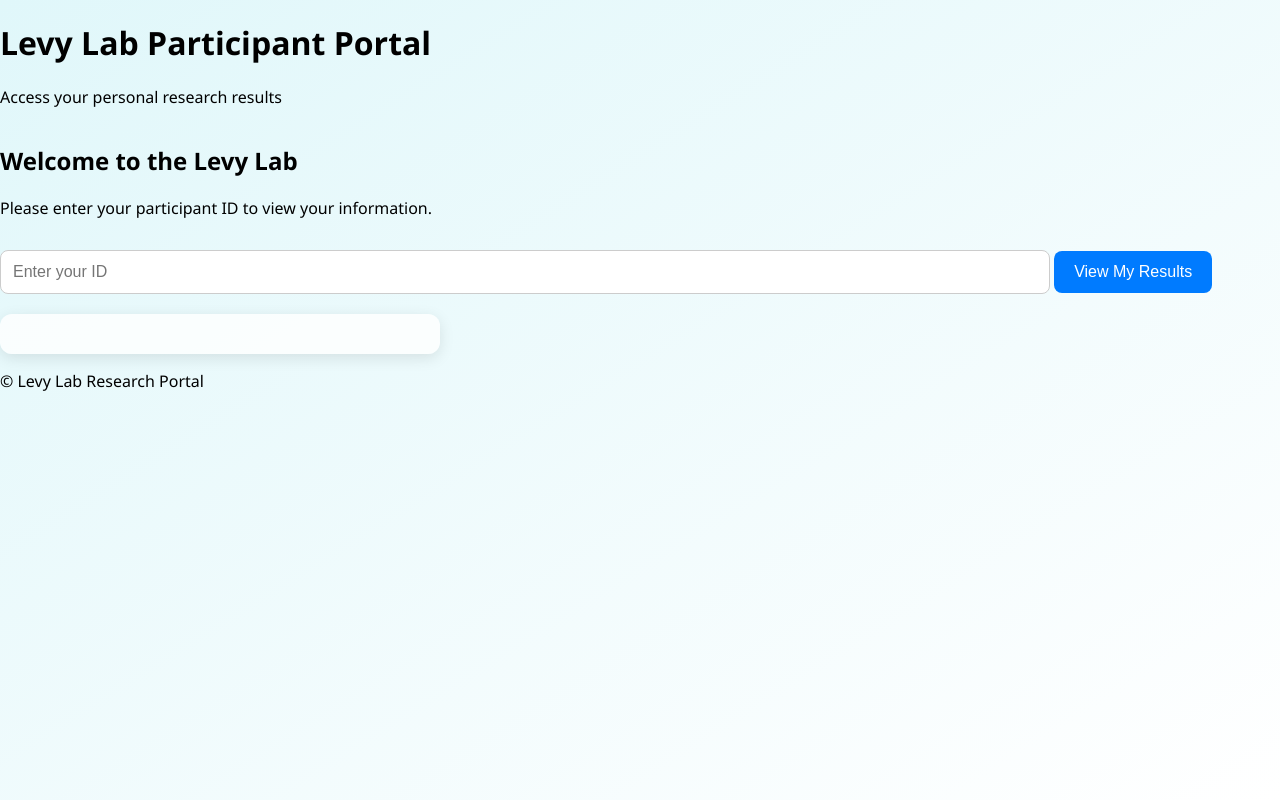
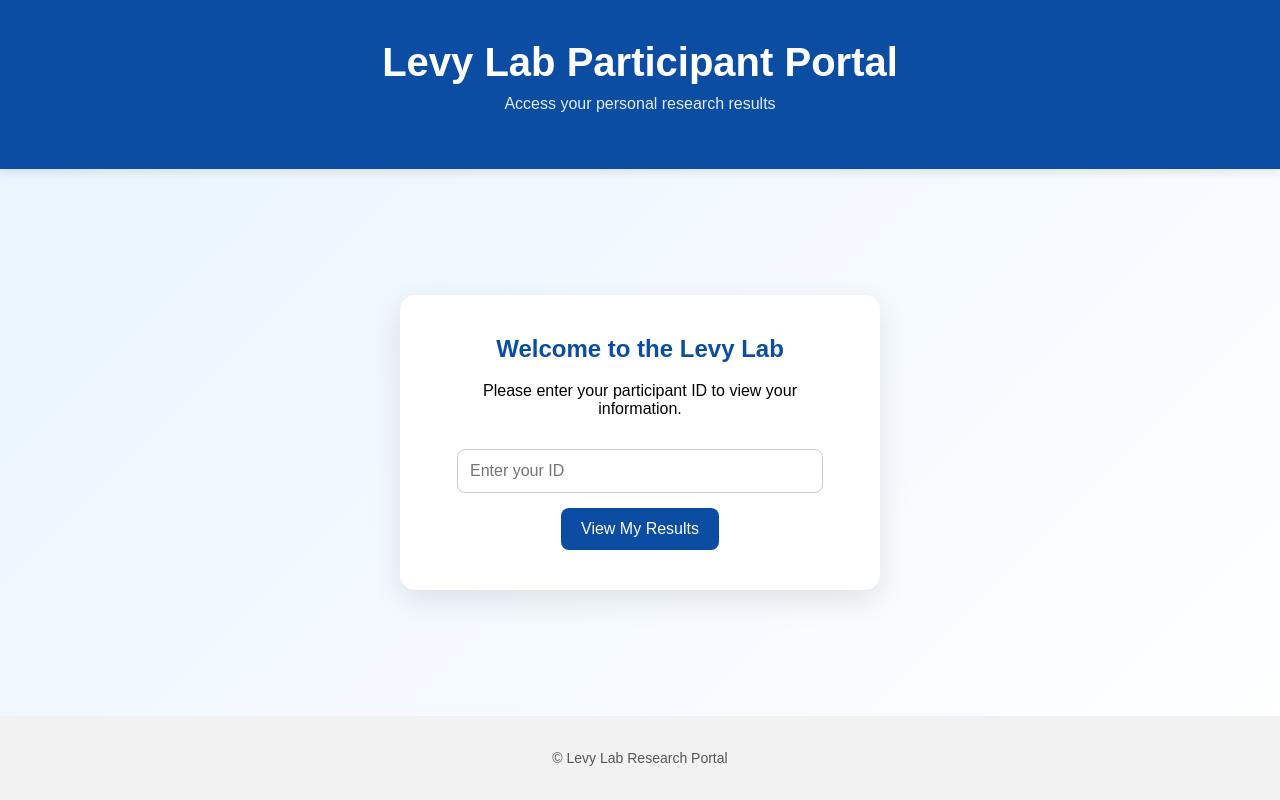
Before and after one commit to tasibnat2706/LL-Web, a plain HTML site: page index.html in a window 1280 px wide. Drawn offline with Linux system fonts and the light colour scheme.

Commit message:
Update style.css

```diff
--- a/style.css
+++ b/style.css
@@ -1,102 +1,113 @@
-/* Body and overall layout */
-body {
-    font-family: 'Segoe UI', Tahoma, Geneva, Verdana, sans-serif;
-    background: linear-gradient(to bottom right, #e0f7fa, #ffffff);
-    margin: 0;
-    min-height: 100vh;
-    display: flex;
-    flex-direction: column;
+body{
+font-family: Arial, sans-serif;
+margin:0;
+background:linear-gradient(135deg,#e8f4ff,#ffffff);
+min-height:100vh;
+display:flex;
+flex-direction:column;
 }
 
 /* Header */
-.site-header {
-    text-align: center;
-    padding: 40px 20px 20px 20px;
-    background-color: #007bff;
-    color: white;
-    box-shadow: 0 4px 6px rgba(0,0,0,0.1);
+
+header{
+background:#0a4da3;
+color:white;
+text-align:center;
+padding:40px 20px;
+box-shadow:0 3px 10px rgba(0,0,0,0.1);
 }
 
-.site-header h1 {
-    margin: 0;
-    font-size: 2.5em;
+header h1{
+margin:0;
+font-size:2.5em;
 }
 
-.site-header p {
-    margin-top: 10px;
-    font-size: 1.2em;
+header p{
+margin-top:10px;
+opacity:0.9;
 }
 
-/* Center container for welcome box */
-.center-container {
-    flex: 1;
-    display: flex;
-    flex-direction: column;
-    align-items: center;
-    justify-content: center;
-    padding: 20px;
+/* Center container */
+
+.main-container{
+flex:1;
+display:flex;
+flex-direction:column;
+align-items:center;
+justify-content:center;
+padding:40px;
 }
 
-/* Welcome box */
-.welcome-box {
-    background-color: #e6f7ff;
-    border-radius: 15px;
-    padding: 40px 30px;
-    box-shadow: 0 8px 20px rgba(0,0,0,0.1);
-    text-align: center;
-    max-width: 400px;
-    width: 100%;
-    transition: transform 0.2s;
+/* Welcome card */
+
+.welcome-card{
+background:white;
+padding:40px;
+border-radius:15px;
+box-shadow:0 10px 30px rgba(0,0,0,0.1);
+text-align:center;
+max-width:400px;
+width:100%;
+transition:transform .2s;
 }
 
-.welcome-box:hover {
-    transform: translateY(-5px);
+.welcome-card:hover{
+transform:translateY(-5px);
 }
 
-/* Input and button */
-input {
-    width: 80%;
-    padding: 12px;
-    margin-top: 15px;
-    border-radius: 8px;
-    border: 1px solid #ccc;
-    font-size: 16px;
+.welcome-card h2{
+margin-top:0;
+color:#0a4da3;
 }
 
-button {
-    padding: 12px 20px;
-    margin-top: 15px;
-    border: none;
-    border-radius: 8px;
-    background-color: #007bff;
-    color: white;
-    font-size: 16px;
-    cursor: pointer;
-    transition: background 0.2s;
+/* Input */
+
+input{
+width:85%;
+padding:12px;
+margin-top:15px;
+border-radius:8px;
+border:1px solid #ccc;
+font-size:16px;
 }
 
-button:hover {
-    background-color: #0056b3;
+/* Button */
+
+button{
+margin-top:15px;
+padding:12px 20px;
+border:none;
+border-radius:8px;
+background:#0a4da3;
+color:white;
+font-size:16px;
+cursor:pointer;
+transition:background .2s;
 }
 
-/* Results box */
-#results {
-    margin-top: 20px;
-    max-width: 400px;
-    width: 100%;
-    padding: 20px;
-    border-radius: 12px;
-    background-color: #ffffffcc;
-    box-shadow: 0 4px 15px rgba(0,0,0,0.1);
-    text-align: left;
-    font-size: 16px;
+button:hover{
+background:#063574;
+}
+
+/* Results card */
+
+#results{
+margin-top:25px;
+background:white;
+padding:25px;
+border-radius:12px;
+box-shadow:0 8px 25px rgba(0,0,0,0.1);
+max-width:400px;
+width:100%;
+display:none;
 }
 
 /* Footer */
-.site-footer {
-    text-align: center;
-    padding: 20px;
-    background-color: #f2f2f2;
-    font-size: 14px;
-    color: #555;
+
+footer{
+text-align:center;
+padding:20px;
+background:#f2f2f2;
+color:#555;
+font-size:14px;
 }
```
